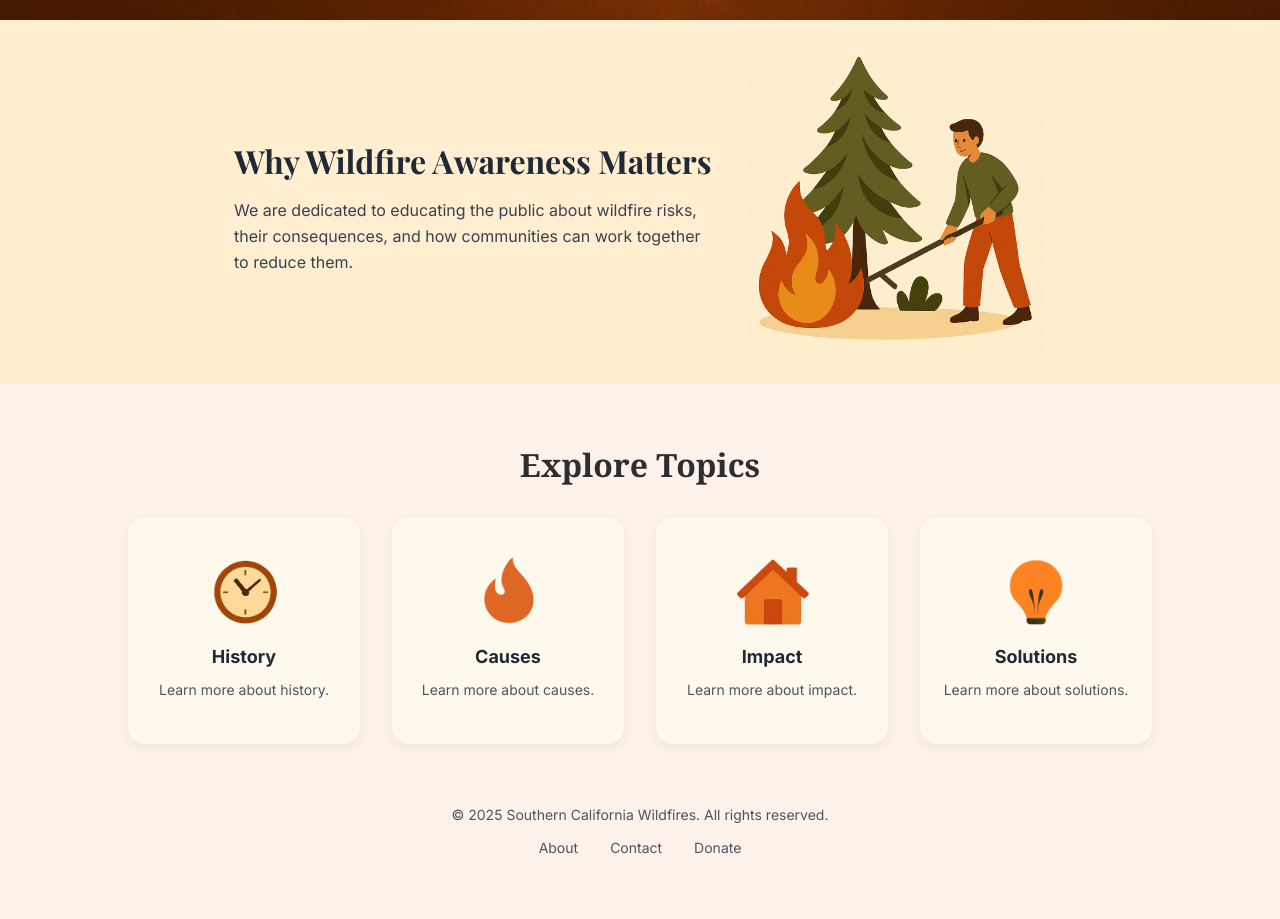
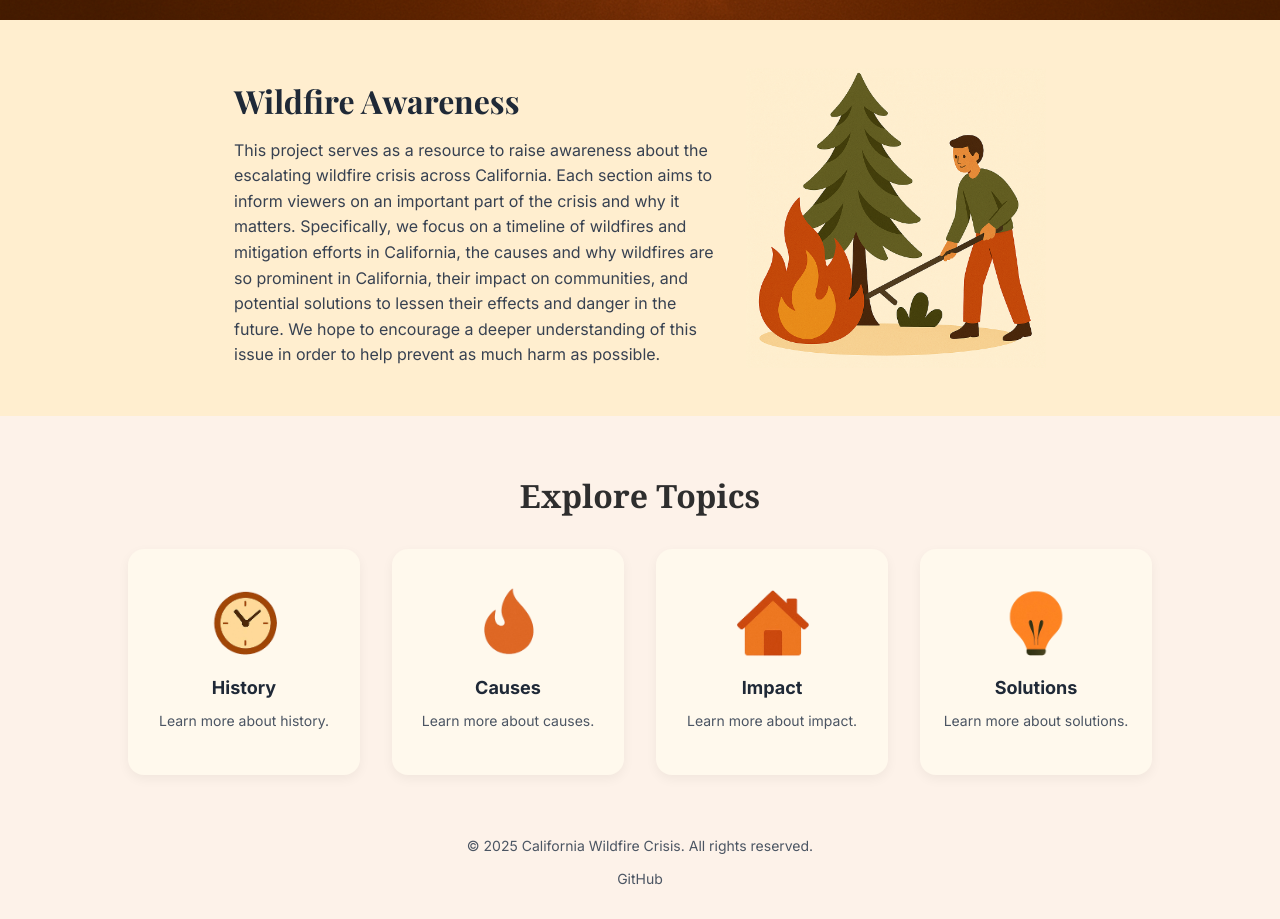
Before and after one commit to MataioN/ESPM-Website, a React (Vite) app: page / in a window 1280 px wide. Shown: the part 620-1539 px from the top of the page. Before the commit the page ends 1508 px from the top, so only its background shows below. Built offline with nearby package versions, Linux system fonts and the light colour scheme.

Commit message:
update favicon and home page summary/footer

```diff
--- a/index.html
+++ b/index.html
@@ -2,7 +2,7 @@
 <html lang="en">
   <head>
     <meta charset="UTF-8" />
-    <link rel="icon" type="image/svg+xml" href="/vite.svg" />
+    <link rel="icon" type="image/png" href="/icon.png" />
     <meta name="viewport" content="width=device-width, initial-scale=1.0" />
     <title>Wildfire Awareness</title>
     <link
--- a/src/App.jsx
+++ b/src/App.jsx
@@ -42,11 +42,9 @@ export default function App() {
       </Routes>
 
       <footer className="footer">
-        <p>&copy; {new Date().getFullYear()} Southern California Wildfires. All rights reserved.</p>
+        <p>&copy; {new Date().getFullYear()} California Wildfire Crisis. All rights reserved.</p>
         <div className="footer-links">
-          <a href="#">About</a>
-          <a href="#">Contact</a>
-          <a href="#">Donate</a>
+          <a href="https://github.com/MataioN/ESPM-Website" target="_blank" rel="noopener noreferrer">GitHub</a>
         </div>
       </footer>
     </Router>
--- a/src/pages/Home.jsx
+++ b/src/pages/Home.jsx
@@ -16,10 +16,9 @@ export default function Home() {
       {/* Info Section */}
       <section className="info">
         <div className="info-text">
-          <h2>Why Wildfire Awareness Matters</h2>
+          <h2>Wildfire Awareness</h2>
           <p>
-            We are dedicated to educating the public about wildfire risks, their consequences,
-            and how communities can work together to reduce them.
+            This project serves as a resource to raise awareness about the escalating wildfire crisis across California. Each section aims to inform viewers on an important part of the crisis and why it matters. Specifically, we focus on a timeline of wildfires and mitigation efforts in California, the causes and why wildfires are so prominent in California, their impact on communities, and potential solutions to lessen their effects and danger in the future. We hope to encourage a deeper understanding of this issue in order to help prevent as much harm as possible.
           </p>
         </div>
         <img src="/images/tree-fire.png" alt="Man near wildfire" className="info-img" />
```
Also changed, not shown: public/icon.png (added).
